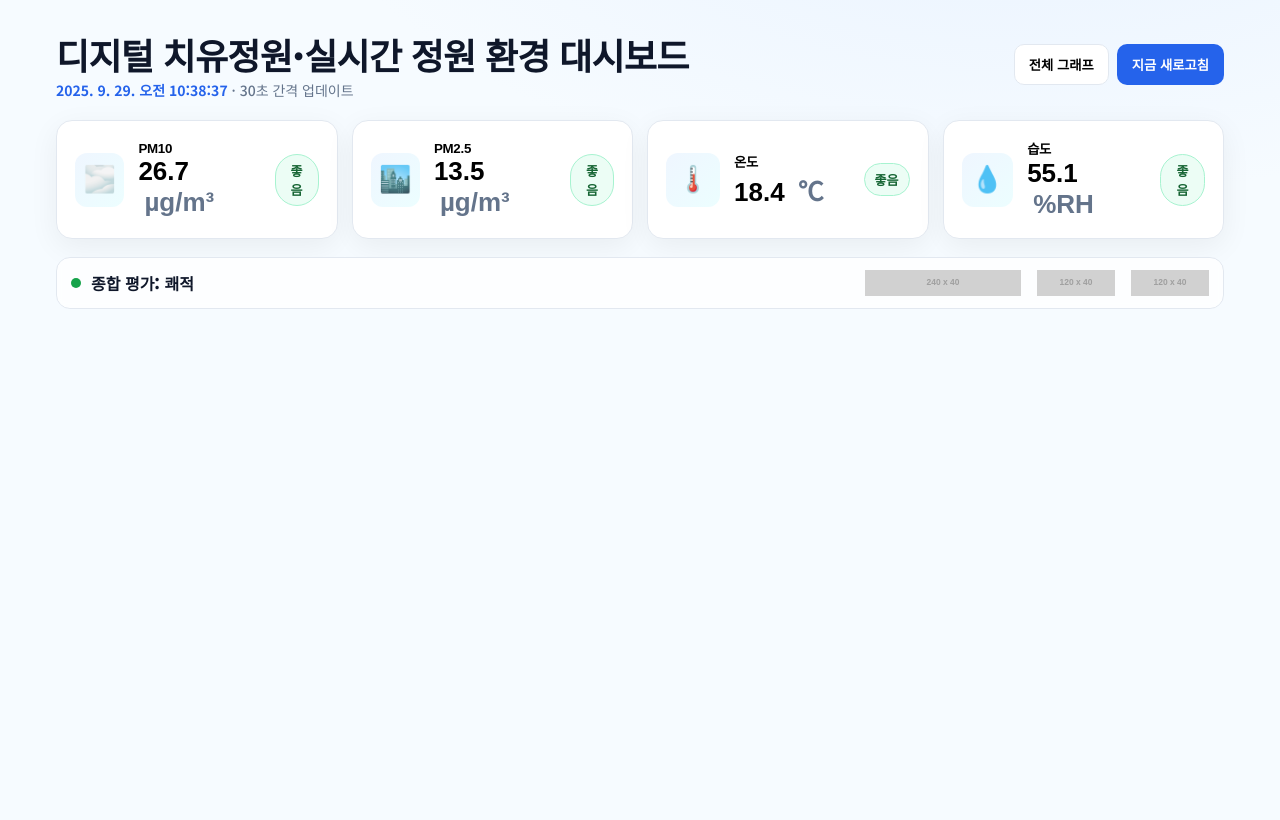
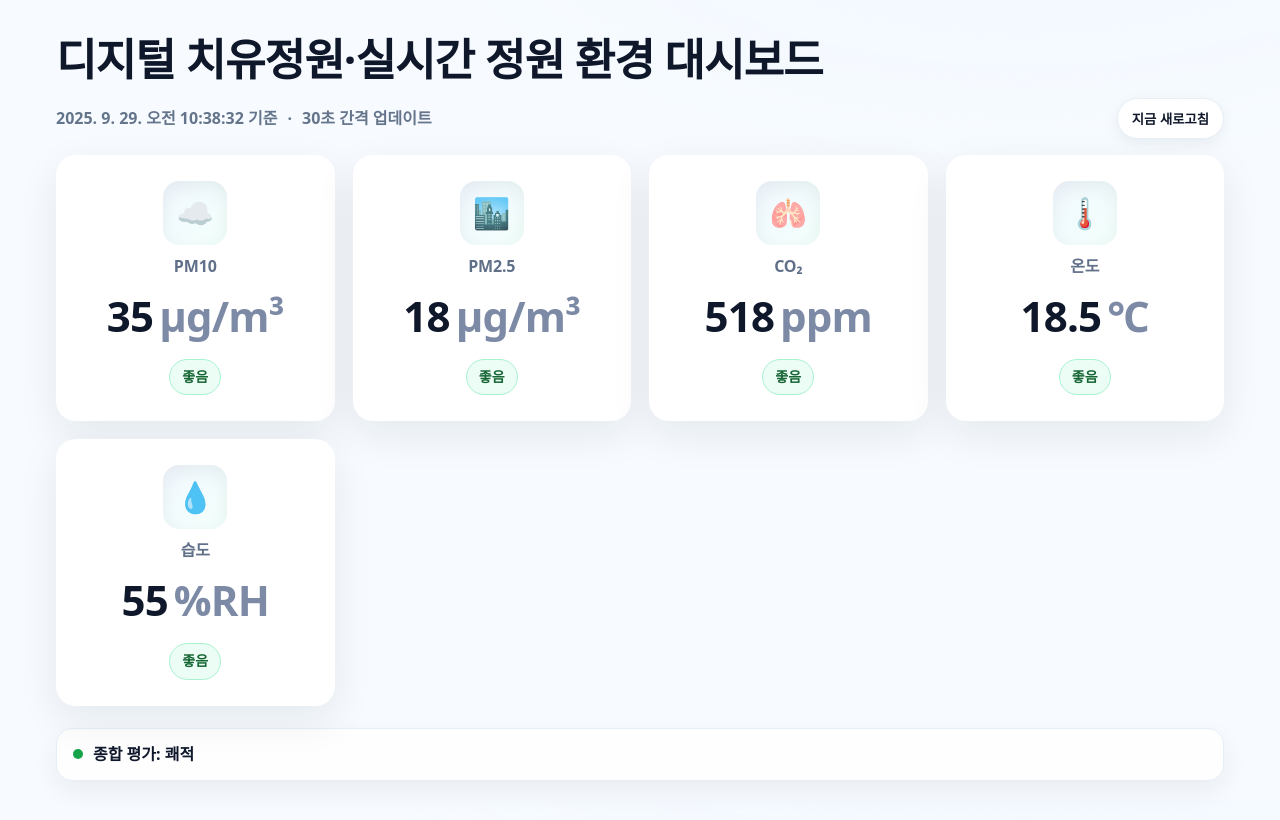
Before and after one commit to snakecrap810806-gif/healing-garden-dashboard, a plain HTML site: page index.html in a window 1280 px wide. Drawn offline with nearby package versions, Linux system fonts and the light colour scheme; placeholder pictures from the web are drawn by us.

Commit message:
Update index.html

```diff
--- a/index.html
+++ b/index.html
@@ -2,356 +2,289 @@
 <html lang="ko">
 <head>
   <meta charset="utf-8" />
-  <meta name="viewport" content="width=device-width,initial-scale=1" />
+  <meta name="viewport" content="width=device-width, initial-scale=1, maximum-scale=1, user-scalable=no" />
   <title>디지털 치유정원·실시간 정원 환경 대시보드</title>
-  <link rel="preconnect" href="https://fonts.googleapis.com">
-  <link rel="preconnect" href="https://fonts.gstatic.com" crossorigin>
-  <link href="https://fonts.googleapis.com/css2?family=Noto+Sans+KR:wght@500;700;900&display=swap" rel="stylesheet">
-  <script src="https://cdn.jsdelivr.net/npm/chart.js"></script>
+
+  <!-- Pretendard/Noto 대체용 시스템 폰트 스택 -->
   <style>
     :root{
-      --bg: #f6fbff;
-      --card:#ffffff;
-      --ink:#0f172a;
-      --muted:#64748b;
-      --ok:#0ea5e9;
-      --good:#16a34a;
-      --bad:#ef4444;
-      --ring:#e2e8f0;
-      --primary:#2563eb;
+      --ink:#0f172a; --muted:#64748b; --line:#e6eef6;
+      --good:#16a34a; --warn:#a16207; --bad:#991b1b;
+      --goodBg:#ecfdf5; --warnBg:#fffbeb; --badBg:#fef2f2;
+      --cardShadow:0 14px 40px rgba(15,23,42,.08);
+      --box: #fff;
+      --accent:#1e90ff;
     }
     *{box-sizing:border-box}
-    html,body{margin:0;height:100%}
+    html,body{height:100%}
     body{
-      font-family:"Noto Sans KR",system-ui,-apple-system,Segoe UI,Roboto,Helvetica,Arial,sans-serif;
-      color:var(--ink);
-      background: radial-gradient(1200px 600px at 80% -20%, #e8f2ff 0%, transparent 60%) var(--bg);
-      background-attachment: fixed;
+      margin:0; color:var(--ink); font:16px/1.45 ui-sans-serif,system-ui,-apple-system,Segoe UI,Roboto,Apple SD Gothic Neo,Noto Sans KR,Malgun Gothic,PingFang SC,Helvetica,Arial;
+      background: radial-gradient(1200px 600px at 80% -20%, #f0f7ff 0%, transparent 60%) #f7fbff;
+      -webkit-tap-highlight-color: transparent;
     }
-    .wrap{max-width:1200px;margin:0 auto;padding:28px 16px 48px}
-    header{
-      display:flex;align-items:center;gap:16px;justify-content:space-between;flex-wrap:wrap;margin-bottom:20px
+    .wrap{max-width:1200px; margin:28px auto; padding:0 16px}
+    .title{font-size:clamp(24px,3.6vw,44px); font-weight:900; letter-spacing:-0.02em; margin:10px 0 6px}
+    .subtitle{color:var(--muted); font-weight:600; display:flex; gap:10px; align-items:center}
+    .subtitle .btn{margin-left:auto}
+    .btn{
+      appearance:none; border:1px solid var(--line); background:#fff; color:#0f172a;
+      font-weight:800; padding:10px 14px; border-radius:999px; cursor:pointer;
+      box-shadow:0 4px 14px rgba(2,6,23,.06);
     }
-    .title{
-      font-weight:900;letter-spacing:-0.02em;font-size:clamp(22px,3.2vw,36px)
+    .grid{display:grid; grid-template-columns:repeat(4,1fr); gap:18px; margin-top:16px}
+    @media (max-width:1024px){ .grid{grid-template-columns:repeat(2,1fr)} }
+    @media (max-width:640px){ .grid{grid-template-columns:1fr} }
+
+    /* 카드 = 아이콘 -> 라벨 -> 값 -> 상태 */
+    .card{
+      background:var(--box); border:none; border-radius:20px; box-shadow:var(--cardShadow);
+      padding:26px 22px; display:flex; flex-direction:column; align-items:center; text-align:center;
+      cursor:pointer; user-select:none; touch-action:manipulation;
+      transition:transform .12s ease;
     }
-    .subtitle{color:var(--muted);font-size:14px}
-    .time{font-weight:700;color:var(--primary)}
-    .toolbar{display:flex;align-items:center;gap:8px;flex-wrap:wrap}
-    .btn{
-      appearance:none;border:1px solid var(--ring);background:#fff;padding:10px 14px;border-radius:10px;
-      font-weight:700;cursor:pointer
+    .card:active{transform:scale(.98)}
+    .icon{
+      width:64px; height:64px; border-radius:16px; display:grid; place-items:center; font-size:30px;
+      background:linear-gradient(135deg,#f2f8ff,#f2fffb);
+      box-shadow:0 6px 18px rgba(2,6,23,.06) inset;
+      color:#334155;
     }
-    .btn.primary{background:var(--primary);color:#fff;border-color:transparent}
-    .grid{
-      display:grid;grid-template-columns:repeat(12,1fr);gap:14px;margin-top:10px
+    .label{margin-top:10px; font-weight:800; color:#617089; letter-spacing:-0.01em}
+    .value{margin-top:8px; font-size:42px; font-weight:900; letter-spacing:-0.02em}
+    .unit{margin-left:6px; color:#7d8aa6; font-weight:800}
+    .pill{
+      margin-top:12px; font-size:14px; font-weight:900; padding:7px 12px; border-radius:999px;
+      border:1px solid var(--line); background:#fff; color:#4b5563;
     }
-    .card{
-      grid-column:span 6;background:var(--card);border:1px solid var(--ring);border-radius:16px;padding:18px;
-      box-shadow:0 8px 30px rgba(2,6,23,.06);display:flex;align-items:center;gap:14px;cursor:pointer
+    .pill.good{background:var(--goodBg); border-color:#a7f3d0; color:#166534}
+    .pill.warn{background:var(--warnBg); border-color:#fde68a; color:#a16207}
+    .pill.bad {background:var(--badBg);  border-color:#fecaca; color:#991b1b}
+
+    .foot{
+      margin-top:22px; border-radius:16px; padding:14px 16px; background:#ffffffd9;
+      border:1px solid var(--line); box-shadow:0 10px 26px rgba(2,6,23,.06);
+      display:flex; align-items:center; gap:10px; font-weight:800;
     }
-    @media(min-width:900px){.card{grid-column:span 3}}
-    .icon{
-      width:54px;height:54px;border-radius:12px;display:grid;place-items:center;font-size:26px;
-      background:linear-gradient(135deg,#eff6ff,#ecfeff)
+    .dot{width:10px; height:10px; border-radius:50%; background:var(--good)}
+
+    /* 모달(그래프) */
+    .backdrop{
+      position:fixed; inset:0; background:rgba(15,23,42,.42);
+      display:none; align-items:center; justify-content:center; padding:18px; z-index:1000;
     }
-    .label{font-weight:900;letter-spacing:-0.02em}
-    .value{font-size:26px;font-weight:900}
-    .unit{color:var(--muted);margin-left:6px;font-weight:700}
-    .pill{
-      margin-left:auto;font-size:13px;font-weight:900;border-radius:999px;padding:6px 10px;border:1px solid var(--ring);
-      color:var(--muted);background:#fff
+    .sheet{
+      width:min(1100px,96vw); background:#fff; border-radius:22px; border:1px solid var(--line);
+      box-shadow:0 30px 90px rgba(2,6,23,.28); padding:16px 16px 18px;
     }
-    .pill.good{color:#166534;background:#ecfdf5;border-color:#a7f3d0}
-    .pill.warn{color:#a16207;background:#fffbeb;border-color:#fde68a}
-    .pill.bad{color:#991b1b;background:#fef2f2;border-color:#fecaca}
-    .foot{
-      margin-top:18px;background:#ffffffcc;border:1px solid var(--ring);backdrop-filter:blur(4px);
-      border-radius:14px;padding:12px 14px;display:flex;align-items:center;gap:10px
-    }
-    .dot{width:10px;height:10px;border-radius:50%;background:var(--good)}
-    .score{font-weight:900}
-    .logos{margin-left:auto;display:flex;align-items:center;gap:16px;opacity:.9}
-    .logos img{height:26px;object-fit:contain}
-    /* Modal */
-    .modal{position:fixed;inset:0;display:none;align-items:center;justify-content:center;z-index:50}
-    .modal.show{display:flex}
-    .backdrop{position:absolute;inset:0;background:rgba(15,23,42,.55);backdrop-filter:blur(2px)}
-    .sheet{
-      position:relative;width:min(1100px,94vw);height:min(56vh,520px);background:#fff;border-radius:18px;
-      border:1px solid var(--ring);padding:14px 14px 8px;box-shadow:0 24px 80px rgba(2,6,23,.3);z-index:1
-    }
-    .sheet header{margin:0 4px 6px}
-    .close{
-      position:absolute;top:10px;right:10px;border:none;background:#0f172a;color:#fff;border-radius:10px;padding:8px 10px;
-      font-weight:800;cursor:pointer
-    }
-    canvas{border-radius:10px;background:#fbfdff;border:1px solid var(--ring)}
-    /* ensures mobile taps are captured by the iframe area */
-    .sheet, .card, .btn {touch-action:manipulation}
+    .sheet-head{display:flex; align-items:center; gap:8px; margin-bottom:8px}
+    .sheet-title{font-weight:900}
+    .sheet-close{margin-left:auto}
+    .sheet canvas{background:#fbfeff; border:1px solid var(--line); border-radius:12px; width:100% !important; height:340px !important}
+    @media (max-width:640px){ .sheet canvas{height:300px !important} }
   </style>
+
+  <!-- Chart.js CDN -->
+  <script src="https://cdn.jsdelivr.net/npm/chart.js@4.4.3"></script>
 </head>
 <body>
   <div class="wrap">
-    <header>
-      <div>
-        <div class="title">디지털 치유정원·실시간 정원 환경 대시보드</div>
-        <div class="subtitle"><span class="time" id="now">--:--:--</span> · <span id="cycle">30초 간격 업데이트</span></div>
+    <div class="title">디지털 치유정원·실시간 정원 환경 대시보드</div>
+    <div class="subtitle">
+      <span id="clock">--</span>
+      · <span>30초 간격 업데이트</span>
+      <button id="refresh" class="btn">지금 새로고침</button>
+    </div>
+
+    <!-- 카드 5종 -->
+    <div class="grid">
+      <div class="card" data-key="pm10">
+        <div class="icon">☁️</div>
+        <div class="label">PM10</div>
+        <div class="value"><span id="pm10v">--</span><span class="unit">µg/m³</span></div>
+        <div class="pill" id="pm10s">--</div>
       </div>
-      <div class="toolbar">
-        <button class="btn" id="btnAll">전체 그래프</button>
-        <button class="btn primary" id="btnRefresh">지금 새로고침</button>
+
+      <div class="card" data-key="pm25">
+        <div class="icon">🏙️</div>
+        <div class="label">PM2.5</div>
+        <div class="value"><span id="pm25v">--</span><span class="unit">µg/m³</span></div>
+        <div class="pill" id="pm25s">--</div>
       </div>
-    </header>
 
-    <!-- KPI Cards -->
-    <section class="grid" id="cards">
-      <!-- JS가 채움 -->
-    </section>
+      <div class="card" data-key="co2">
+        <div class="icon">🫁</div>
+        <div class="label">CO₂</div>
+        <div class="value"><span id="co2v">--</span><span class="unit">ppm</span></div>
+        <div class="pill" id="co2s">--</div>
+      </div>
 
-    <!-- Summary / Logos -->
+      <div class="card" data-key="temp">
+        <div class="icon">🌡️</div>
+        <div class="label">온도</div>
+        <div class="value"><span id="tempv">--</span><span class="unit">℃</span></div>
+        <div class="pill" id="temps">--</div>
+      </div>
+
+      <div class="card" data-key="humi">
+        <div class="icon">💧</div>
+        <div class="label">습도</div>
+        <div class="value"><span id="humiv">--</span><span class="unit">%RH</span></div>
+        <div class="pill" id="humis">--</div>
+      </div>
+    </div>
+
+    <!-- 종합 평가 -->
     <div class="foot">
-      <span class="dot"></span>
-      <span class="score" id="summaryText">종합 평가: 쾌적</span>
-      <div class="logos">
-        <!-- ✅ 여기에 본인 GitHub에 올린 로고 URL로 교체하세요 -->
-        <img src="https://dummyimage.com/240x40/ffffff/9aa2b1&text=%EA%B5%AD%EB%A6%BD%EC%A0%95%EC%9B%90%EB%AC%B8%ED%99%94%EC%9B%90" alt="국립정원문화원 로고">
-        <img src="https://dummyimage.com/120x40/ffffff/0f172a&text=Upbit" alt="Upbit 로고">
-        <img src="https://dummyimage.com/120x40/ffffff/0f172a&text=%EB%91%90%EB%82%98%EB%AC%B4" alt="두나무 로고">
-      </div>
+      <span class="dot" id="dot"></span>
+      <span id="summary">종합 평가: 계산 중…</span>
     </div>
   </div>
 
-  <!-- Chart Modal -->
-  <div class="modal" id="modal">
-    <div class="backdrop" data-close></div>
-    <div class="sheet">
-      <header>
-        <div class="title" id="modalTitle" style="font-size:18px">그래프</div>
-      </header>
-      <button class="close" data-close>닫기</button>
-      <canvas id="chart"></canvas>
+  <!-- 그래프 모달 -->
+  <div class="backdrop" id="modal">
+    <div class="sheet" role="dialog" aria-modal="true">
+      <div class="sheet-head">
+        <div class="sheet-title" id="mtitle">그래프</div>
+        <button class="btn sheet-close" id="close">닫기</button>
+      </div>
+      <canvas id="mchart"></canvas>
     </div>
   </div>
 
 <script>
-/* -----------------------------
-   0) 설정 (필요 시 숫자만 고치세요)
---------------------------------*/
-const UPDATE_MS = 30_000;          // 30초 주기
-const HISTORY_LEN = 120;           // 최대 120개 포인트(약 1시간)
-const limits = {
-  pm10: 100,       // µg/m³
-  pm25: 50,        // µg/m³
-  co2: 1000,       // ppm
-  temp: {min: -10, max: 40, good:[18,27]},
-  humi: {min: 10, max: 90, good:[35,65]}
+/* ---------------- 기본 가상 센서 파라미터(매우 작은 변동) ---------------- */
+const base = { pm10: 35, pm25: 18, co2: 520, temp: 18.5, humi: 55 };
+const bounds = {
+  pm10:[12,60], pm25:[8,40], co2:[400,700], temp:[15,22], humi:[40,70]
 };
-// 기본 중심값(가을 느낌, 아주 조금만 출렁)
-const base = {
-  pm10: 26,   // µg/m³
-  pm25: 13,   // µg/m³
-  co2: 430,   // ppm
-  temp: 18.6, // ℃
-  humi: 55.0  // %RH
-};
-// y축 범위(그래프를 완만하게)
-const yRanges = {
-  pm10: [0, 140],
-  pm25: [0, 80],
-  co2 : [300, 1200],
-  temp: [ -5, 35],
-  humi: [ 20, 90]
-};
-// 항목 메타
-const METAS = {
-  pm10: {label:'PM10', unit:'µg/m³', icon:'🌫️'},
-  pm25: {label:'PM2.5', unit:'µg/m³', icon:'🏙️'},
-  co2 : {label:'CO₂', unit:'ppm', icon:'🫁'},
-  temp: {label:'온도', unit:'℃', icon:'🌡️'},
-  humi: {label:'습도', unit:'%RH', icon:'💧'},
-};
+const limit = { pm10:100, pm25:50, co2:1000 }; // 기준치
 
-/* -----------------------------
-   1) 상태
---------------------------------*/
-const state = {
-  now: new Date(),
-  data: {...base},
-  history: {
-    pm10:[], pm25:[], co2:[], temp:[], humi:[], time:[]
-  }
-};
+// Random walk(작은 폭), 10분에 1번 정도만 경고치 근접
+let tick = 0;
+function jitter(v,step=0.6){        // 변동폭 작게
+  const n = v + (Math.random()-0.5)*step;
+  return n;
+}
+function clamp(v,[min,max]){ return Math.max(min, Math.min(max, v)); }
+function stepData(){
+  tick++;
+  // 가끔 살짝 더 오르내리기(10분 1회 정도)
+  const pulse = (tick % 20 === 0) ? 1.4 : 1.0;
 
-/* -----------------------------
-   2) 도우미
---------------------------------*/
-const $ = sel => document.querySelector(sel);
-const fmt = n => {
-  // 소수 한 자리(온도/습도), 나머지는 한 자리(미세먼지), CO2는 정수
-  if (Number.isNaN(n)) return '-';
-  return Math.round(n * 10) / 10;
-};
-const prettyTime = d => d.toLocaleString('ko-KR', {year:'numeric',month:'numeric',day:'numeric',
-                                                   hour:'numeric',minute:'2-digit',second:'2-digit'});
-
-function statusFor(key,val){
-  if (key==='pm10') return val<=limits.pm10 ? '좋음' : '위험';
-  if (key==='pm25') return val<=limits.pm25 ? '좋음' : '위험';
-  if (key==='co2')  return val<=limits.co2  ? '좋음' : '위험';
-  if (key==='temp'){
-    const [a,b]=limits.temp.good; return (val>=a && val<=b)?'좋음':'주의';
-  }
-  if (key==='humi'){
-    const [a,b]=limits.humi.good; return (val>=a && val<=b)?'좋음':'주의';
-  }
-  return '정보';
-}
-function pillClass(txt){
-  if (txt==='좋음') return 'good';
-  if (txt==='위험') return 'bad';
-  return 'warn';
+  base.pm10 = clamp(jitter(base.pm10, 0.8)*pulse, bounds.pm10);
+  base.pm25 = clamp(jitter(base.pm25, 0.5)*pulse, bounds.pm25);
+  base.co2  = clamp(jitter(base.co2 , 6  )*pulse, bounds.co2);
+  base.temp = clamp(jitter(base.temp, 0.15), bounds.temp);
+  base.humi = clamp(jitter(base.humi, 0.6 ), bounds.humi);
 }
 
-// 값 랜덤 워크 (아주 작은 변화)
-function jitter(current, step=0.35){
-  return current + (Math.random()-0.5)*step;
+// 상태 판정
+function state(key,val){
+  if(key==='pm10') return val<=limit.pm10?'good':'bad';
+  if(key==='pm25') return val<=limit.pm25?'good':'bad';
+  if(key==='co2')  return val<=limit.co2 ?'good':'bad';
+  if(key==='temp') return (val>=17 && val<=27)?'good':'warn';
+  if(key==='humi') return (val>=40 && val<=65)?'good':'warn';
+  return 'good';
 }
-function clamp(v, min, max){ return Math.max(min, Math.min(max, v)); }
+function stateText(s){ return s==='good'?'좋음':(s==='warn'?'양호':'위험'); }
 
-function nextValues(prev){
-  // 미세먼지는 아주 미세하게 변동, 가끔 아주 희미한 스파이크
-  const spike = Math.random()<0.08 ? (Math.random()*2.5) : 0; // 8% 확률로 +최대 2.5
-  const pm10 = Math.max(2, jitter(prev.pm10, 0.6) + spike);
-  const pm25 = Math.max(1, jitter(prev.pm25, 0.4) + spike*0.6);
-  // CO2는 실내 기준 완만
-  const co2  = clamp(jitter(prev.co2, 6), 350, 1100);
-  // 온도/습도는 고정 범위에서 매우 완만
-  const temp = clamp(jitter(prev.temp, 0.12), limits.temp.min, limits.temp.max);
-  const humi = clamp(jitter(prev.humi, 0.5), limits.humi.min, limits.humi.max);
-  return {pm10, pm25, co2, temp, humi};
+// 렌더
+function renderCards(){
+  const v = (id,val)=> document.getElementById(id).textContent = String(val);
+  v('pm10v', Math.round(base.pm10));
+  v('pm25v', Math.round(base.pm25));
+  v('co2v',  Math.round(base.co2));
+  v('tempv', base.temp.toFixed(1));
+  v('humiv', Math.round(base.humi));
+
+  ['pm10','pm25','co2','temp','humi'].forEach(k=>{
+    const s = state(k, base[k]);
+    const el = document.getElementById(k+'s');
+    el.className='pill '+s; el.textContent=stateText(s);
+  });
+
+  // 종합(하나라도 위험이면 위험, 아니면 양호/좋음)
+  const keys=['pm10','pm25','co2','temp','humi'];
+  const flags = keys.map(k=>state(k,base[k]));
+  let sumText='쾌적';
+  let dot='#16a34a';
+  if(flags.includes('bad')){ sumText='주의(위험)'; dot='#dc2626'; }
+  else if(flags.includes('warn')){ sumText='양호'; dot='#ca8a04'; }
+  document.getElementById('summary').textContent = '종합 평가: ' + sumText;
+  document.getElementById('dot').style.background = dot;
 }
+
+// 시계 + 주기 업데이트
+function clock(){ document.getElementById('clock').textContent =
+  new Date().toLocaleString('ko-KR', {year:'numeric', month:'numeric', day:'numeric',
+    hour:'numeric', minute:'2-digit', second:'2-digit'}) + ' 기준'; }
+
+function tickAll(){
+  stepData(); renderCards(); clock();
+}
+setInterval(()=>{ tickAll(); pushHistory(); }, 30000);
+
+// 초기화
+tickAll();
+document.getElementById('refresh').addEventListener('click', ()=>{ tickAll(); pushHistory(); });
+
+/* ---------------- 그래프(카드 클릭→모달) ---------------- */
+const modal = document.getElementById('modal');
+const closeBtn = document.getElementById('close');
+let chart;
+const history = { pm10:[], pm25:[], co2:[], temp:[], humi:[], labels:[] };
 
 function pushHistory(){
   const t = new Date();
-  state.history.time.push(t);
-  ['pm10','pm25','co2','temp','humi'].forEach(k=>{
-    state.history[k].push(state.data[k]);
-    if (state.history[k].length > HISTORY_LEN) state.history[k].shift();
-  });
-  if (state.history.time.length > HISTORY_LEN) state.history.time.shift();
+  const label = t.toLocaleTimeString('ko-KR',{hour:'2-digit',minute:'2-digit'});
+  history.labels.push(label);
+  ['pm10','pm25','co2','temp','humi'].forEach(k=> history[k].push(Math.round(base[k]*10)/10));
+  // 최대 24개(약 12시간) 보이도록
+  const cap = 24;
+  if(history.labels.length>cap){ history.labels.shift(); ['pm10','pm25','co2','temp','humi'].forEach(k=>history[k].shift()); }
 }
+pushHistory(); // 첫 점
 
-/* -----------------------------
-   3) 렌더링
---------------------------------*/
-function renderTime(){
-  state.now = new Date();
-  $('#now').textContent = prettyTime(state.now);
-}
+function openChart(key){
+  const names = {pm10:'PM10(µg/m³)', pm25:'PM2.5(µg/m³)', co2:'CO₂(ppm)', temp:'온도(℃)', humi:'습도(%RH)'};
+  document.getElementById('mtitle').textContent = names[key] + ' 시간추이';
+  modal.style.display='flex';
 
-function renderCards(){
-  const container = $('#cards');
-  container.innerHTML = '';
-  const order = ['pm10','pm25','temp','humi']; // 화면 4개 카드
-  order.forEach(key=>{
-    const meta = METAS[key];
-    const val = state.data[key];
-    const status = statusFor(key,val);
-    const card = document.createElement('button');
-    card.className = 'card';
-    card.setAttribute('data-key', key);
-    card.innerHTML = `
-      <div class="icon" aria-hidden="true">${meta.icon}</div>
-      <div style="text-align:left">
-        <div class="label">${meta.label}</div>
-        <div class="value">${key==='co2' ? Math.round(val) : fmt(val)} <span class="unit">${meta.unit}</span></div>
-      </div>
-      <div class="pill ${pillClass(status)}">${status}</div>
-    `;
-    card.addEventListener('click', ()=> openChart(key));
-    container.appendChild(card);
-  });
-
-  // 종합평가
-  const ok = (state.data.pm10<=limits.pm10) && (state.data.pm25<=limits.pm25) && (state.data.co2<=limits.co2)
-            && (state.data.temp>=limits.temp.good[0] && state.data.temp<=limits.temp.good[1])
-            && (state.data.humi>=limits.humi.good[0] && state.data.humi<=limits.humi.good[1]);
-  $('#summaryText').textContent = `종합 평가: ${ok?'쾌적':'보통/주의'}`;
-}
-
-/* -----------------------------
-   4) 차트
---------------------------------*/
-let chart;
-function buildChart(){
-  const ctx = $('#chart').getContext('2d');
-  chart = new Chart(ctx,{
+  const ctx = document.getElementById('mchart').getContext('2d');
+  if(chart){ chart.destroy(); }
+  chart = new Chart(ctx, {
     type:'line',
-    data:{ labels:[], datasets:[{label:'', data:[], fill:true, tension:.25}]},
+    data:{ labels: history.labels,
+      datasets:[{
+        label: names[key],
+        data: history[key],
+        borderColor:'#22a6b3',
+        backgroundColor:'rgba(34,166,179,.16)',
+        tension:.25, fill:true, pointRadius:2
+      }]
+    },
     options:{
-      maintainAspectRatio:false,
-      responsive:true,
-      interaction:{mode:'nearest',intersect:false},
+      responsive:true, maintainAspectRatio:false,
+      interaction:{ mode:'nearest', intersect:false },
+      plugins:{ legend:{display:true, labels:{boxWidth:10}} },
       scales:{
-        x:{grid:{color:'rgba(148,163,184,.25)'}, ticks:{maxRotation:0,autoSkip:true}},
-        y:{grid:{color:'rgba(148,163,184,.20)'}, ticks:{precision:0}}
-      },
-      plugins:{
-        legend:{display:false},
-        tooltip:{mode:'index',intersect:false}
+        x:{ grid:{color:'rgba(2,6,23,.06)'}, ticks:{ color:'#475569', maxRotation:0, autoSkip:true }},
+        y:{ grid:{color:'rgba(2,6,23,.06)'}, ticks:{ color:'#334155' } }
       }
     }
   });
 }
-function openChart(key){
-  const meta = METAS[key];
-  $('#modalTitle').textContent = `${meta.label} 시간대별 측정값 (${meta.unit})`;
-  // 데이터 바인딩
-  chart.data.labels = state.history.time.map(t=> t.toLocaleTimeString('ko-KR',{hour:'2-digit',minute:'2-digit'}));
-  chart.data.datasets[0].label = meta.label;
-  chart.data.datasets[0].data = state.history[key];
-  chart.data.datasets[0].borderColor = 'rgba(14,165,233,1)';
-  chart.data.datasets[0].backgroundColor = 'rgba(14,165,233,.15)';
-  // y 범위
-  const [minY,maxY] = yRanges[key];
-  chart.options.scales.y.min = minY;
-  chart.options.scales.y.max = maxY;
-  chart.update();
-  $('#modal').classList.add('show');
-}
-function closeChart(){ $('#modal').classList.remove('show'); }
+closeBtn.onclick=()=> modal.style.display='none';
+modal.addEventListener('click',e=>{ if(e.target===modal) modal.style.display='none'; });
 
-/* -----------------------------
-   5) 주기 업데이트
---------------------------------*/
-function tick(updateHistory=true){
-  state.data = nextValues(state.data);
-  if (updateHistory) pushHistory();
-  renderTime();
-  renderCards();
-}
+// 카드 클릭
+document.querySelectorAll('.card').forEach(c=>{
+  c.addEventListener('click', ()=> openChart(c.dataset.key), {passive:true});
+});
 
-/* -----------------------------
-   6) 초기화
---------------------------------*/
-function init(){
-  // 초기 이력 채우기(그래프가 빈 화면이 되지 않도록 20포인트 미리 생성)
-  state.data = {...base};
-  for(let i=0;i<20;i++){ state.data = nextValues(state.data); pushHistory(); }
-  renderTime(); renderCards(); buildChart();
-
-  // 이벤트
-  $('#btnRefresh').addEventListener('click', ()=> tick(true));
-  $('#btnAll').addEventListener('click', ()=> openChart('pm10'));
-  document.querySelectorAll('[data-close]').forEach(el=> el.addEventListener('click', closeChart));
-
-  // 주기
-  setInterval(()=> tick(true), UPDATE_MS);
-  // 시계 1초 갱신
-  setInterval(renderTime, 1000);
-}
-init();
+// 모바일 터치 전달 강화(iframe 환경 대비)
+document.body.style.touchAction='manipulation';
 </script>
 </body>
 </html>
```
